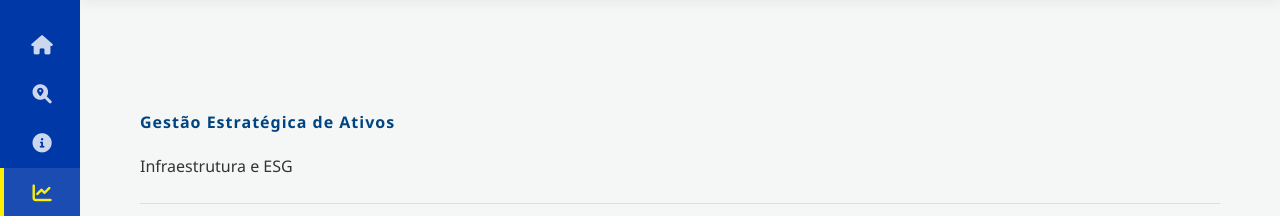
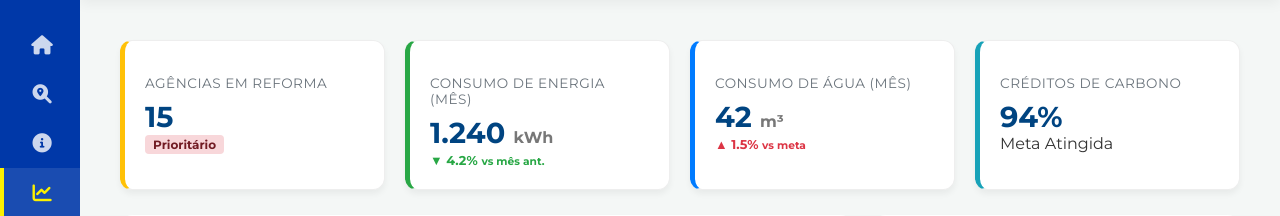
Before and after one commit to igorbarbosaws/rise-up, a Flask app: page /dashboard in a window 1280 px wide. Shown: the part 75-291 px from the top of the page. Run offline with Flask 3, Linux system fonts and the light colour scheme; the visitor is signed in with stand-in values (Sample User, id 1); some libraries are stand-ins or nearby versions.

Commit message:
Remove dashboard header from dashboard.html
Removed the dashboard header section from the HTML template.

```diff
--- a/templates/dashboard.html
+++ b/templates/dashboard.html
@@ -2,14 +2,6 @@
 
 {% block content %}
 <link rel="stylesheet" href="{{ url_for('static', filename='css/dashboard.css') }}">
-
-<div class="dashboard-container">
-    <div class="dash-header mb-4">
-        <div>
-            <h4 class="mb-0 fw-bold text-uppercase" style="color: var(--blue-bb); letter-spacing: 1px;">Gestão Estratégica de Ativos</h4>
-            <p class="text-muted small mb-0">Infraestrutura e ESG</p>
-        </div>
-    </div>
 
     <div class="stats-grid mb-4">
         <div class="stat-card border-left-reforma">
```
